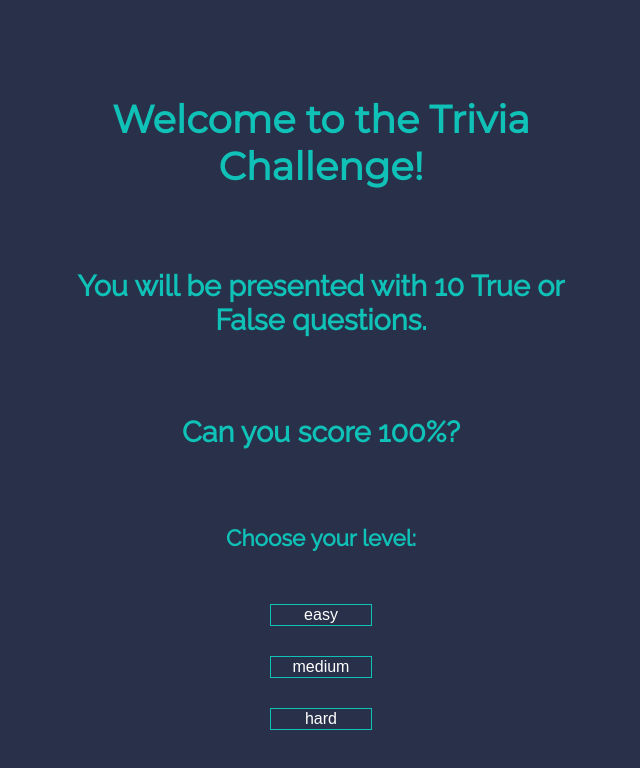
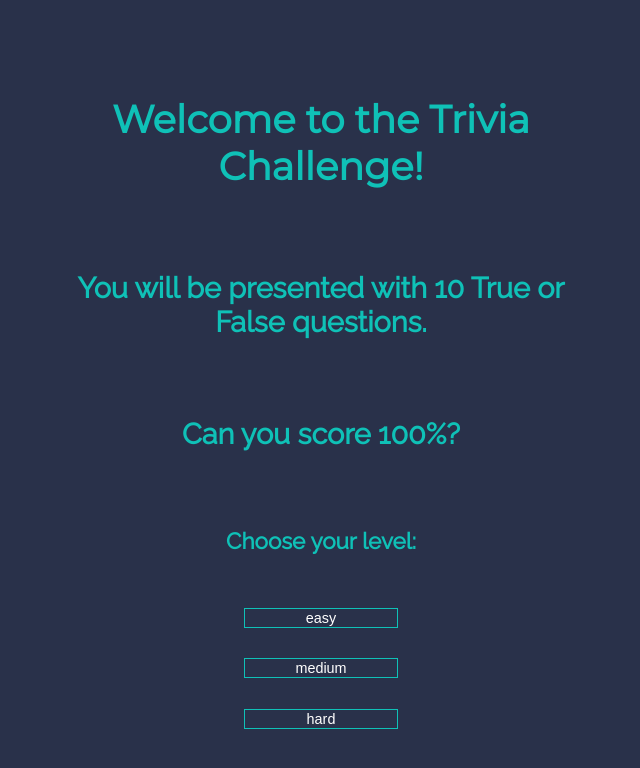
Before and after one commit to claurennt/react-quiz-app, a React (Create React App) app: page / in a window 1280 px wide. Shown: the top 768 px of the page, without its empty margins (319-959 px from the left). Built offline with nearby package versions, Linux system fonts and the light colour scheme; no server answers.

Commit message:
change fontsize in button

```diff
--- a/src/pages/Home.css
+++ b/src/pages/Home.css
@@ -10,7 +10,7 @@ h1{
     color: #fff;
     border: 1px solid  #0FC1B7;
     cursor:pointer;
-   font-size: 1rem;
+
     margin: 0 auto;
     text-decoration: none;
     background-color: #29314A;
@@ -21,13 +21,14 @@ h1{
     margin-top: 20px;
     padding:10px;
     width:30%;
+    font-size: 1.2rem;
 }
 
 .begin-button:hover {
     background-color: #0FC1B7;
 }
 
-.level-button{width:20%}
+.level-button{width:30%;font-size: 0.9rem;}
 
 .level-button:focus {
     background-color: #0FC1B7;
```
